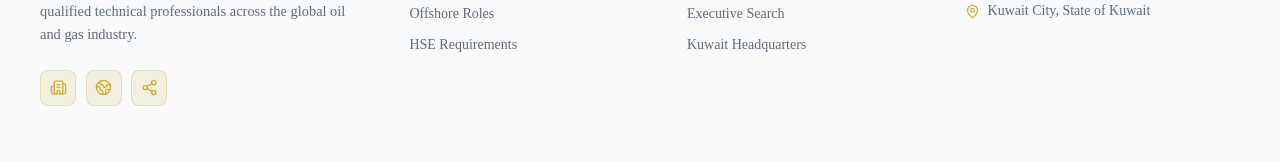
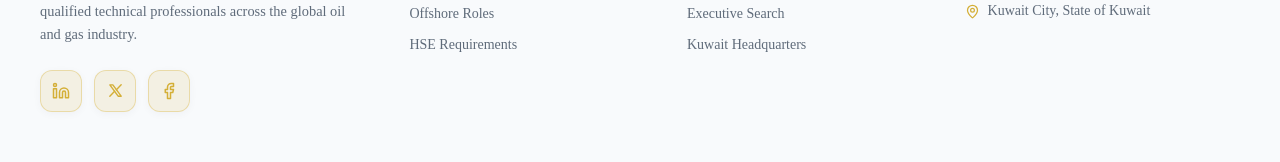
Before and after one commit to Sanjay2052/-NGTKWT, a React (Vite) app: page / in a window 1280 px wide. Shown: the part 9554-9716 px from the top of the page. Built offline with nearby package versions, Linux system fonts and the light colour scheme.

Commit message:
feat: add responsive Footer component with contact information and site navigation

```diff
--- a/src/components/Footer.jsx
+++ b/src/components/Footer.jsx
@@ -35,10 +35,120 @@ export default function Footer({ onOpenLegal }) {
               Connecting enterprise energy companies with highly qualified technical professionals across the global oil and gas industry.
             </p>
 
-            <div style={{ display: 'flex', gap: '0.6rem' }}>
-              <a href="https://linkedin.com" target="_blank" rel="noreferrer" style={{ color: 'var(--color-navy-950)', background: 'rgba(212, 175, 55, 0.12)', border: '1px solid rgba(212, 175, 55, 0.3)', width: '36px', height: '36px', borderRadius: '0.5rem', display: 'flex', alignItems: 'center', justifyContent: 'center', textDecoration: 'none' }}><Building2 size={17} style={{ color: 'var(--color-gold-primary)' }} /></a>
-              <a href="https://x.com" target="_blank" rel="noreferrer" style={{ color: 'var(--color-navy-950)', background: 'rgba(212, 175, 55, 0.12)', border: '1px solid rgba(212, 175, 55, 0.3)', width: '36px', height: '36px', borderRadius: '0.5rem', display: 'flex', alignItems: 'center', justifyContent: 'center', textDecoration: 'none' }}><Globe2 size={17} style={{ color: 'var(--color-gold-primary)' }} /></a>
-              <a href="https://facebook.com" target="_blank" rel="noreferrer" style={{ color: 'var(--color-navy-950)', background: 'rgba(212, 175, 55, 0.12)', border: '1px solid rgba(212, 175, 55, 0.3)', width: '36px', height: '36px', borderRadius: '0.5rem', display: 'flex', alignItems: 'center', justifyContent: 'center', textDecoration: 'none' }}><Share2 size={17} style={{ color: 'var(--color-gold-primary)' }} /></a>
+            <div style={{ display: 'flex', gap: '0.75rem' }}>
+              {/* LinkedIn */}
+              <a
+                href="https://linkedin.com"
+                target="_blank"
+                rel="noreferrer"
+                aria-label="LinkedIn"
+                style={{
+                  width: '42px',
+                  height: '42px',
+                  borderRadius: '0.75rem',
+                  background: 'rgba(212, 175, 55, 0.12)',
+                  border: '1.5px solid rgba(212, 175, 55, 0.35)',
+                  display: 'flex',
+                  alignItems: 'center',
+                  justifyContent: 'center',
+                  textDecoration: 'none',
+                  transition: 'all 0.3s ease',
+                  boxShadow: '0 2px 8px rgba(10,37,64,0.04)'
+                }}
+                onMouseEnter={(e) => {
+                  e.currentTarget.style.background = 'var(--color-gold-primary)';
+                  e.currentTarget.style.transform = 'translateY(-3px)';
+                  const svg = e.currentTarget.querySelector('svg');
+                  if (svg) svg.setAttribute('stroke', '#0A2540');
+                }}
+                onMouseLeave={(e) => {
+                  e.currentTarget.style.background = 'rgba(212, 175, 55, 0.12)';
+                  e.currentTarget.style.transform = 'translateY(0)';
+                  const svg = e.currentTarget.querySelector('svg');
+                  if (svg) svg.setAttribute('stroke', 'var(--color-gold-primary)');
+                }}
+              >
+                <svg width="18" height="18" viewBox="0 0 24 24" fill="none" stroke="var(--color-gold-primary)" strokeWidth="2" strokeLinecap="round" strokeLinejoin="round">
+                  <path d="M16 8a6 6 0 0 1 6 6v7h-4v-7a2 2 0 0 0-2-2 2 2 0 0 0-2 2v7h-4v-7a6 6 0 0 1 6-6z"/>
+                  <rect x="2" y="9" width="4" height="12"/>
+                  <circle cx="4" cy="4" r="2"/>
+                </svg>
+              </a>
+
+              {/* X / Twitter */}
+              <a
+                href="https://x.com"
+                target="_blank"
+                rel="noreferrer"
+                aria-label="X (Twitter)"
+                style={{
+                  width: '42px',
+                  height: '42px',
+                  borderRadius: '0.75rem',
+                  background: 'rgba(212, 175, 55, 0.12)',
+                  border: '1.5px solid rgba(212, 175, 55, 0.35)',
+                  display: 'flex',
+                  alignItems: 'center',
+                  justifyContent: 'center',
+                  textDecoration: 'none',
+                  transition: 'all 0.3s ease',
+                  boxShadow: '0 2px 8px rgba(10,37,64,0.04)'
+                }}
+                onMouseEnter={(e) => {
+                  e.currentTarget.style.background = 'var(--color-gold-primary)';
+                  e.currentTarget.style.transform = 'translateY(-3px)';
+                  const svg = e.currentTarget.querySelector('svg');
+                  if (svg) svg.setAttribute('stroke', '#0A2540');
+                }}
+                onMouseLeave={(e) => {
+                  e.currentTarget.style.background = 'rgba(212, 175, 55, 0.12)';
+                  e.currentTarget.style.transform = 'translateY(0)';
+                  const svg = e.currentTarget.querySelector('svg');
+                  if (svg) svg.setAttribute('stroke', 'var(--color-gold-primary)');
+                }}
+              >
+                <svg width="17" height="17" viewBox="0 0 24 24" fill="none" stroke="var(--color-gold-primary)" strokeWidth="2" strokeLinecap="round" strokeLinejoin="round">
+                  <path d="M4 4l11.733 16h4.267l-11.733 -16z" />
+                  <path d="M4 20l6.768 -6.768m2.46 -2.46l6.772 -6.772" />
+                </svg>
+              </a>
+
+              {/* Facebook */}
+              <a
+                href="https://facebook.com"
+                target="_blank"
+                rel="noreferrer"
+                aria-label="Facebook"
+                style={{
+                  width: '42px',
+                  height: '42px',
+                  borderRadius: '0.75rem',
+                  background: 'rgba(212, 175, 55, 0.12)',
+                  border: '1.5px solid rgba(212, 175, 55, 0.35)',
+                  display: 'flex',
+                  alignItems: 'center',
+                  justifyContent: 'center',
+                  textDecoration: 'none',
+                  transition: 'all 0.3s ease',
+                  boxShadow: '0 2px 8px rgba(10,37,64,0.04)'
+                }}
+                onMouseEnter={(e) => {
+                  e.currentTarget.style.background = 'var(--color-gold-primary)';
+                  e.currentTarget.style.transform = 'translateY(-3px)';
+                  const svg = e.currentTarget.querySelector('svg');
+                  if (svg) svg.setAttribute('stroke', '#0A2540');
+                }}
+                onMouseLeave={(e) => {
+                  e.currentTarget.style.background = 'rgba(212, 175, 55, 0.12)';
+                  e.currentTarget.style.transform = 'translateY(0)';
+                  const svg = e.currentTarget.querySelector('svg');
+                  if (svg) svg.setAttribute('stroke', 'var(--color-gold-primary)');
+                }}
+              >
+                <svg width="18" height="18" viewBox="0 0 24 24" fill="none" stroke="var(--color-gold-primary)" strokeWidth="2" strokeLinecap="round" strokeLinejoin="round">
+                  <path d="M18 2h-3a5 5 0 0 0-5 5v3H7v4h3v8h4v-8h3l1-4h-4V7a1 1 0 0 1 1-1h3z"/>
+                </svg>
+              </a>
             </div>
           </div>
 
```
